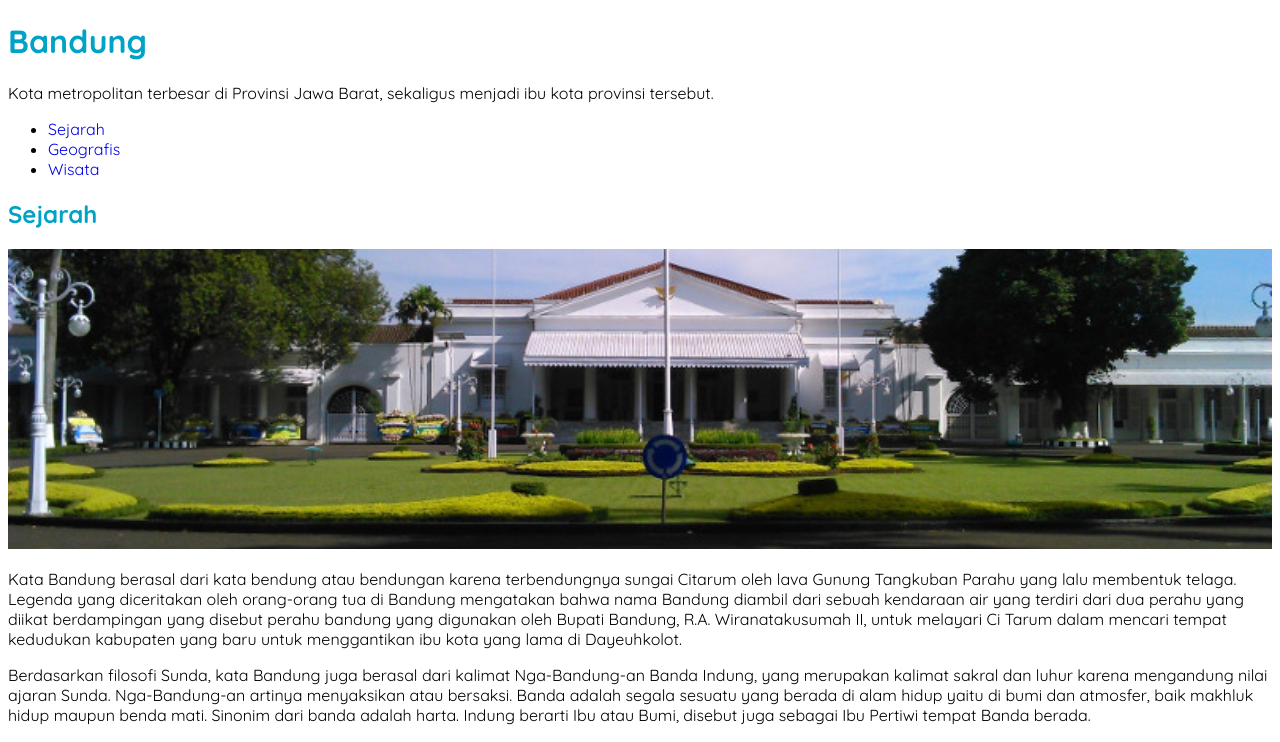
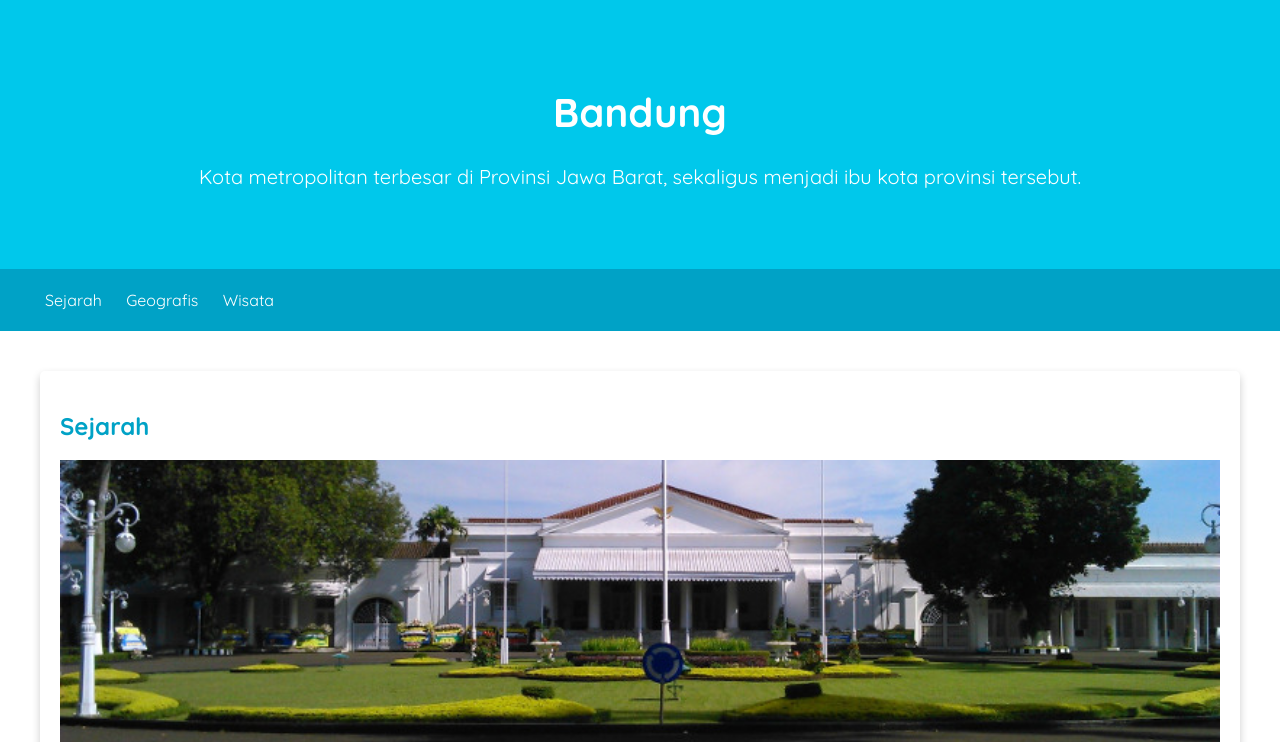
Before and after one commit to septiana25/web-dasar, a plain HTML site: page index.html in a window 1280 px wide. Shown: the top 742 px of the page. Drawn offline with Linux system fonts and the light colour scheme.

Commit message:
card, jumbotron

```diff
--- a/assets/styles/style.css
+++ b/assets/styles/style.css
@@ -1,11 +1,29 @@
 body {
     font-family: 'Quicksand', sans-serif;
+    margin: 0;
+    padding: 0;
+}
+
+main {
+    padding: 20px;
+}
+
+nav {
+    background-color: #00a2c6;
+    padding: 5px;
+}
+
+nav li {
+    list-style-type: none;
+    display: inline;
+    margin-right: 20px;
 }
 
 nav a {
     font-size: 16px;
     font-weight: 400;
     text-decoration: none;
+    color: white ;
 }
 
 nav a:hover {
@@ -15,6 +33,25 @@ nav a:hover {
 h1,
 h2 {
     color: #00a2c6;
+}
+
+.jumbotron {
+    font-size: 20px;
+    padding: 60px;
+    background-color: #00c8eb;
+    text-align: center;
+    color: white;
+}
+
+.jumbotron h1 {
+    color: white;
+}
+
+.card {
+    box-shadow: 0 4px 8px 0 rgb(0, 0, 0, 0.2);
+    border-radius: 5px;
+    padding: 20px;
+    margin: 20px;
 }
 
 .featured-images {
--- a/index.html
+++ b/index.html
@@ -12,11 +12,13 @@
 
   <body>
     <header>
-      <h1>Bandung</h1>
-      <p>
-        Kota metropolitan terbesar di Provinsi Jawa Barat, sekaligus menjadi ibu kota provinsi
-        tersebut.
-      </p>
+      <div class="jumbotron">
+        <h1>Bandung</h1>
+        <p>
+          Kota metropolitan terbesar di Provinsi Jawa Barat, sekaligus menjadi ibu kota provinsi
+          tersebut.
+        </p>
+      </div>
 
       <nav>
         <ul>
@@ -32,10 +34,10 @@
         </ul>
       </nav>
     </header>
+
     <main>
-
       <div id="conten">
-        <article id="sejarah">
+        <article id="sejarah" class="card">
           <h2>Sejarah</h2>
           <img src="assets/image/history.jpg" alt="Sejarah" class="featured-images"/>
           <p>
@@ -57,7 +59,7 @@
           </p>
         </article>
 
-        <article id="geografis">
+        <article id="geografis" class="card">
           <h2>Geografis</h2>
           <img src="assets/image/geografis.jpg" alt="Geografis" class="featured-images"/>
           <p>
@@ -76,7 +78,7 @@
           </p>
         </article>
 
-        <article id="wisata">
+        <article id="wisata" class="card">
           <h2>Wisata</h2>
           <p>
             Sejak dibukanya Jalan Tol Cipularang, kota Bandung telah menjadi tujuan utama dalam menikmati
@@ -112,7 +114,7 @@
       </div>
 
       <aside>
-        <article class="profile">
+        <article class="profile card">
           <header>
             <h2>Kota Bandung</h2>
             <p>Kota Kembang Paris van Java</p>
```
